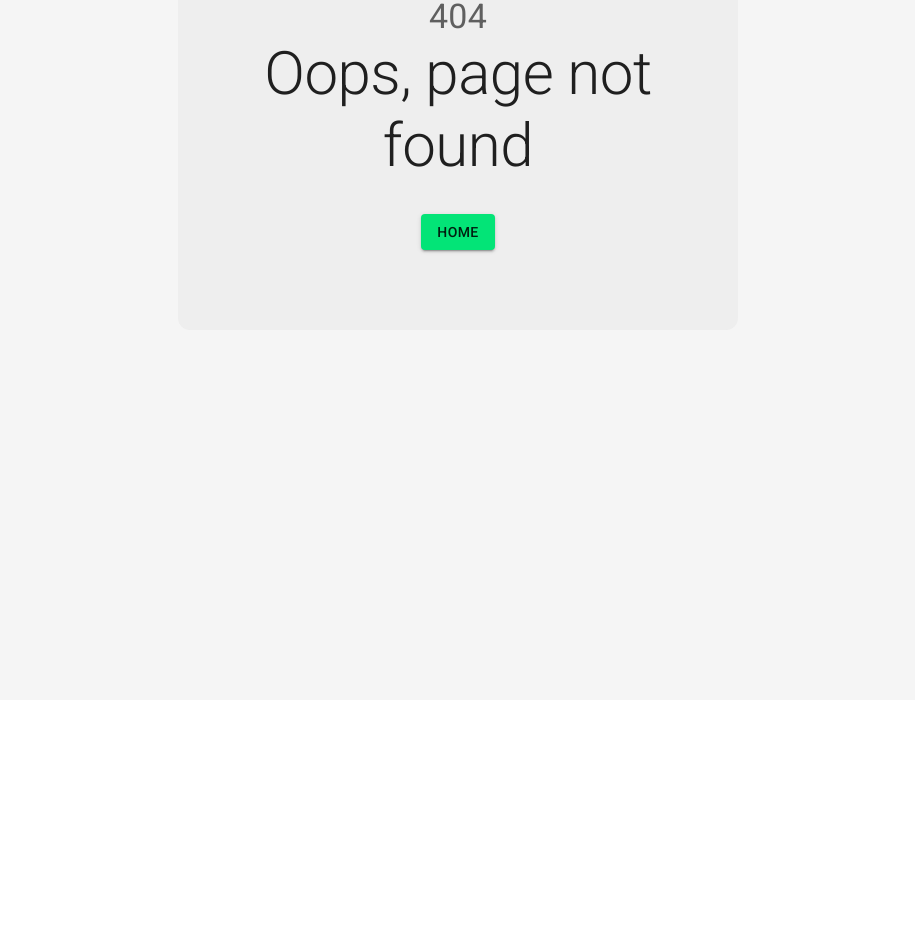
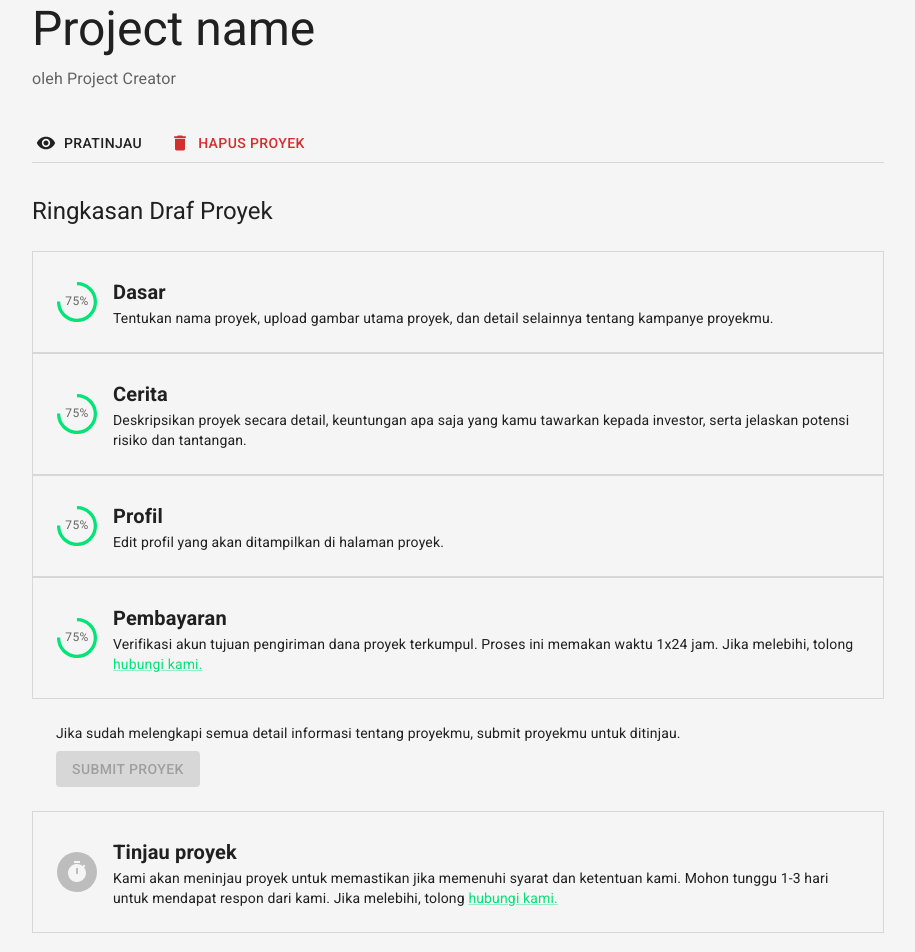
Before and after one commit to rizaldinur/crowdfunding-client, a React (Vite) app: page /1/1/build-overview in a window 1280 px wide. Before the commit this address had no page. Shown: the part 100-1052 px from the top of the page, without its empty margins (182-1097 px from the left). Before the commit the page ends 800 px from the top, so only its background shows below. Built offline with nearby package versions, Linux system fonts and the light colour scheme.

Commit message:
build overview page layouting

```diff
--- /dev/null
+++ b/src/components/build-overview/OverviewHead.jsx
@@ -0,0 +1,38 @@
+import { Delete, RemoveRedEye } from "@mui/icons-material";
+import {
+  Box,
+  Button,
+  Container,
+  Divider,
+  Stack,
+  Typography,
+} from "@mui/material";
+
+function OverviewHead() {
+  return (
+    <Container maxWidth="md">
+      <Box
+        sx={{
+          color: "text.primary",
+          pt: 6,
+        }}
+      >
+        <Typography variant="h3">Project name</Typography>
+        <Typography variant="subtitle1" color="textSecondary" sx={{ mt: 1 }}>
+          oleh Project Creator
+        </Typography>
+        <Stack direction="row" gap={2} sx={{ mt: 4 }}>
+          <Button startIcon={<RemoveRedEye />} color="inherit">
+            pratinjau
+          </Button>
+          <Button startIcon={<Delete />} color="error">
+            hapus proyek
+          </Button>
+        </Stack>
+        <Divider />
+      </Box>
+    </Container>
+  );
+}
+
+export default OverviewHead;
--- /dev/null
+++ b/src/components/build-overview/OverviewMain.jsx
@@ -0,0 +1,128 @@
+import {
+  Avatar,
+  Box,
+  Button,
+  CircularProgress,
+  Container,
+  Link,
+  Stack,
+  Typography,
+} from "@mui/material";
+import CircularProgressWithLabel from "../progress/CircularProgressWithLabel";
+import { Timer } from "@mui/icons-material";
+
+function OverviewMain() {
+  return (
+    <Container maxWidth="md" sx={{ color: "text.primary", mt: 4 }}>
+      <Typography variant="h5">Ringkasan Draf Proyek</Typography>
+      <Box sx={{ mt: 3 }}>
+        <Stack
+          direction="row"
+          alignItems="center"
+          gap={2}
+          sx={{ p: 3, border: "1px solid", borderColor: "divider" }}
+        >
+          <CircularProgressWithLabel value={75} />
+          <Stack>
+            <Typography variant="h6" fontWeight={700}>
+              Dasar
+            </Typography>
+            <Typography variant="body2">
+              Tentukan nama proyek, upload gambar utama proyek, dan detail
+              selainnya tentang kampanye proyekmu.
+            </Typography>
+          </Stack>
+        </Stack>
+        <Stack
+          direction="row"
+          alignItems="center"
+          gap={2}
+          sx={{ p: 3, border: "1px solid", borderColor: "divider" }}
+        >
+          <CircularProgressWithLabel value={75} />
+          <Stack>
+            <Typography variant="h6" fontWeight={700}>
+              Cerita
+            </Typography>
+            <Typography variant="body2">
+              Deskripsikan proyek secara detail, keuntungan apa saja yang kamu
+              tawarkan kepada investor, serta jelaskan potensi risiko dan
+              tantangan.
+            </Typography>
+          </Stack>
+        </Stack>
+        <Stack
+          direction="row"
+          alignItems="center"
+          gap={2}
+          sx={{ p: 3, border: "1px solid", borderColor: "divider" }}
+        >
+          <CircularProgressWithLabel value={75} />
+          <Stack>
+            <Typography variant="h6" fontWeight={700}>
+              Profil
+            </Typography>
+            <Typography variant="body2">
+              Edit profil yang akan ditampilkan di halaman proyek.
+            </Typography>
+          </Stack>
+        </Stack>
+        <Stack
+          direction="row"
+          alignItems="center"
+          gap={2}
+          sx={{ p: 3, border: "1px solid", borderColor: "divider" }}
+        >
+          <CircularProgressWithLabel value={75} />
+          <Stack>
+            <Typography variant="h6" fontWeight={700}>
+              Pembayaran
+            </Typography>
+            <Typography variant="body2">
+              Verifikasi akun tujuan pengiriman dana proyek terkumpul. Proses
+              ini memakan waktu 1x24 jam. Jika melebihi, tolong{" "}
+              <Link>hubungi kami.</Link>
+            </Typography>
+          </Stack>
+        </Stack>
+        <Stack alignItems="start" gap={1} sx={{ p: 3 }}>
+          <Typography variant="body2">
+            Jika sudah melengkapi semua detail informasi tentang proyekmu,
+            submit proyekmu untuk ditinjau.
+          </Typography>
+          <Button variant="contained" disabled>
+            Submit proyek
+          </Button>
+        </Stack>
+        <Stack
+          direction="row"
+          alignItems="center"
+          gap={2}
+          sx={{ p: 3, border: "1px solid", borderColor: "divider" }}
+        >
+          <Avatar>
+            <Timer />
+          </Avatar>
+          <Stack>
+            <Typography variant="h6" fontWeight={700}>
+              Tinjau proyek
+            </Typography>
+            <Typography variant="body2">
+              Kami akan meninjau proyek untuk memastikan jika memenuhi syarat
+              dan ketentuan kami. Mohon tunggu 1-3 hari untuk mendapat respon
+              dari kami. Jika melebihi, tolong <Link>hubungi kami.</Link>
+            </Typography>
+          </Stack>
+        </Stack>
+        <Stack alignItems="start" gap={1} sx={{ p: 3 }}>
+          <Typography variant="body2">Luncurkan proyekmu!</Typography>
+          <Button variant="contained" disabled>
+            luncurkan
+          </Button>
+        </Stack>
+      </Box>
+    </Container>
+  );
+}
+
+export default OverviewMain;
--- /dev/null
+++ b/src/routes/BuildOverview.jsx
@@ -0,0 +1,20 @@
+import { Divider } from "@mui/material";
+import OverviewHead from "../components/build-overview/OverviewHead";
+import OverviewMain from "../components/build-overview/OverviewMain";
+import AuthNav from "../components/navigation/AuthNav";
+import MainFooter from "../components/navigation/MainFooter";
+
+function BuildOverview() {
+  document.title = "Ringkasan";
+  return (
+    <>
+      <AuthNav />
+      <OverviewHead />
+      <OverviewMain />
+      <Divider />
+      <MainFooter />
+    </>
+  );
+}
+
+export default BuildOverview;
```
Also changed, not shown: src/router.jsx (+11 -13 lines).
